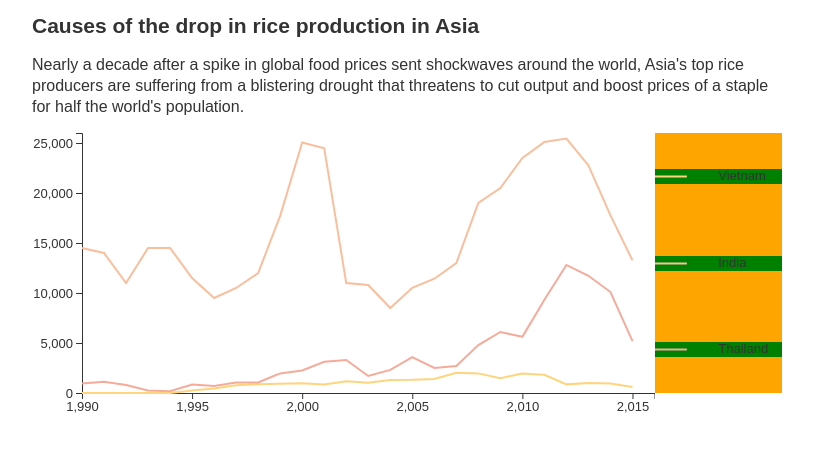
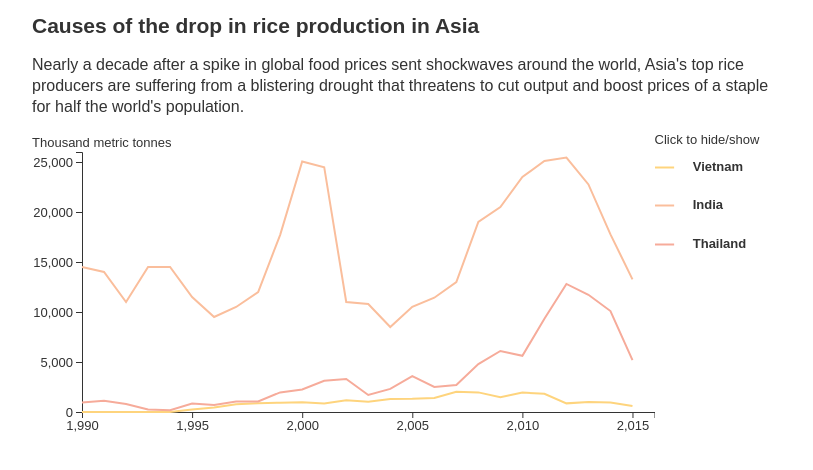
Before and after one commit to sujinleeme/responsive-line-chart-react-d3v5, a React (Create React App) app: page / in a window 1280 px wide. Shown: the top 470 px of the page, without its empty margins (233-1046 px from the left). Built offline with nearby package versions, Linux system fonts and the light colour scheme.

Commit message:
apply toggled lengend style

```diff
--- a/src/ChartComponents.js
+++ b/src/ChartComponents.js
@@ -30,6 +30,22 @@ export const AxisY = D3blackbox(function () {
   d3.select(this.refs.anchor).call(axis);
 });
 
+
+export const ToolTipBox = () => (
+  <Rect />
+);
+
+export const ToolTipLine = D3blackbox(() => {
+  // const { ticksNum = 5, xScale, yScale } = this.props;
+  // const path = d3
+  //   .line()
+  //   .x1(d => xScale(d['Year']))
+  //   .y(d => yScale(d.y))
+  // const axis = d3.line(xScale)
+  // d3.select(this.refs.anchor).call(axis);
+});
+
+
 export const Line = ({
   show, x, xScale, yScale, plotData, strokeColor,
 }) => {
@@ -56,24 +72,45 @@ export const Legend = ({ title, show, onSettingChange }) => (
     <InnerLabel
       onClick={onSettingChange}
     >
-      <svg width="50%">
-        <LabelLine x1="0" y1="50%" x2="50%" y2="50%" stroke={colors[title]} />
-      </svg>
-      <LabelText>{title}</LabelText>
+      <Svg>
+        <LabelLine
+          show={show}
+          x1="0"
+          y1="50%"
+          x2="50%"
+          y2="50%"
+          stroke={colors[title]}
+        />
+      </Svg>
+      <LabelText
+        show={show}
+      >
+        {title}
+      </LabelText>
     </InnerLabel>
   </LabelBox>
 );
 
+
+const Svg = styled.svg`
+  width: 30%;
+`
+const Rect = styled.rect`
+  background: red;
+  width: 30px;
+  height: 30px;
+`;
 const LabelLine = styled.line`
-  stroke-width:2;
+  stroke-width: 2
+  opacity: ${props => props.show ? 1 : 0.5};
+  )};
 `;
 
 const LabelBox = styled.div`
   flex: 1;
   display: flex;
   flex-direction: row;
-  justify-InnerLabel: center;
-  background-color: orange;
+  justify-content: center;
 `;
 
 const InnerLabel = styled.div`
@@ -81,17 +118,17 @@ const InnerLabel = styled.div`
   margin: auto;
   display: flex;
   justify-InnerLabel: center;
-  background-color: green;
   cursor: pointer;
 `;
 
 const LabelText = styled.span`
-  width: 50%;
+  width: 70%;
   font-family : 'CuratorBold', sans-serif;
   font-size : 13px;
   display: flex;
   flex-direction: column;
   justify-InnerLabel: center;
+  font-weight: ${props => props.show ? 'bold ' : 'normal !important'};
 `;
 
 const Path = styled.path`
@@ -100,3 +137,6 @@ const Path = styled.path`
   stroke-width: 2px;
   transition: d 0.5s;
 `;
+
+const HoverLine = styled.line`
+`;
--- a/src/DataHandler.js
+++ b/src/DataHandler.js
@@ -4,6 +4,9 @@ export const getPlotData = (arr, keyX, keyY) => arr.map((d, i) => ({
   y: d[keyY],
 }));
 
+
+export const getColumnsX = (arr, keyX) => arr.map(e => e[keyX]);
+
 export const addPlotData = (currentArr, initArr, key) => currentArr.map((e, i) => ({ ...e, [key]: initArr[i][key] }));
 
 export const removePlotData = (arr, key) => arr.map(({ [key]: _, ...keepAttrs }) => keepAttrs);
--- a/src/LineChart.js
+++ b/src/LineChart.js
@@ -1,10 +1,13 @@
 import React, { Component } from 'react';
 import styled from 'styled-components';
+import ReactDOM from 'react-dom';
 import { media } from './style-utils';
 import colors from './colors';
 import Contents from './ChartContents';
 import d3 from './d3';
-import { AxisX, AxisY, Line, Legend } from './ChartComponents';
+import {
+  AxisX, AxisY, Line, Legend, ToolTipLine, ToolTipBox,
+} from './ChartComponents';
 import {
   getPlotData, getLegends, addPlotData, removePlotData,
 } from './DataHandler';
@@ -41,9 +44,13 @@ export default class LineChart extends Component {
         Thailand: true,
         Vietnam: true,
       },
+      toolTip: false,
       legends: [],
     };
     this.onPlotDataChange = this.onPlotDataChange.bind(this);
+    this.drawToolTip = this.drawToolTip.bind(this);
+    this.showToolTip = this.showToolTip.bind(this);
+    this.moveToolTip = this.moveToolTip.bind(this);
   }
 
   componentDidMount() {
@@ -57,26 +64,47 @@ export default class LineChart extends Component {
       defaultData: data,
       plotData: data,
       legends: getLegends(data.columns, 'Year'),
-    }, this.onChangeChartSize(data)));
+    }, this.onChartSizeChange(data)));
   }
 
-  onChangeChartSize(data) {
+  onChartSizeChange(data) {
     const { plotWidth } = this.state;
-    this.setState({ xScale: this.onScaleX(data, plotWidth, 'Year'), yScale: this.onScaleY(data) },
+    this.setState({ xScale: this.scaleX(data, plotWidth, 'Year'), yScale: this.scaleY(data) },
       window.addEventListener('resize', this.onPlotWidthChange.bind(this)));
   }
 
-  onChangeAxis() {
+  onAxisChange() {
     const { plotData, plotWidth, isShow } = this.state;
     const selections = Object.values(isShow).filter(Boolean).length;
     if (selections === 0) { return; }
     this.setState({
-      xScale: this.onScaleX(plotData, plotWidth, 'Year'),
-      yScale: this.onScaleY(plotData),
+      xScale: this.scaleX(plotData, plotWidth, 'Year'),
+      yScale: this.scaleY(plotData),
     });
   }
 
-  onScaleX(data, plotWidth, keyName) {
+  drawToolTip(showTooltip, pos, data) {
+    const props = { showTooltip, pos, data };
+    ReactDOM.render(<ToolTipBox {...props} />, document.getElementById('tooltip'));
+  }
+
+  moveToolTip() {
+    const { xScale } = this.state;
+    // var x0 = xScale.invert(d3.mouse(this)[0])
+    console.log(xScale.invert);
+      // i = bisectDate(data, x0, 1),
+      // d0 = data[i - 1],
+      // d1 = data[i],
+      // d = x0 - d0.date > d1.date - x0 ? d1 : d0;
+  }
+
+  showToolTip() {
+    this.setState(prevState => ({
+      toolTip: !prevState.toolTip,
+    }));
+  }
+
+  scaleX(data, plotWidth, keyName) {
     const scaleData = data.map(d => +d[keyName]);
     const dataPoint = {
       min: d3.min(scaleData),
@@ -88,7 +116,7 @@ export default class LineChart extends Component {
     return scale;
   }
 
-  onScaleY(data) {
+  scaleY(data) {
     const { plotHeight } = this.state;
     const scaleData = [].concat(...data.map(d => [+d.Vietnam, +d.India, +d.Thailand]));
     const dataPoint = {
@@ -113,7 +141,7 @@ export default class LineChart extends Component {
         ...isShow,
         [countryName]: show,
       },
-    }, this.onChangeAxis);
+    }, this.onAxisChange);
   }
 
   onPlotWidthChange() {
@@ -125,14 +153,15 @@ export default class LineChart extends Component {
     this.setState({
       plotWidth,
       plotHeight,
-      xScale: this.onScaleX(plotData, plotWidth, 'Year'),
-      yScale: this.onScaleY(plotData),
+      xScale: this.scaleX(plotData, plotWidth, 'Year'),
+      yScale: this.scaleY(plotData),
     });
   }
 
   render() {
     const {
       plotData, xScale, yScale, plotHeight, isShow, legends,
+      toolTip,
     } = this.state;
     const { viewType } = this.props;
     const x = MARGIN[viewType].left;
@@ -147,8 +176,13 @@ export default class LineChart extends Component {
         </Deck>
         <Wrapper>
           <Chart innerRef={this.ChartCanvas} height={CANVAS_HEIGHT[viewType]}>
+            <Text>Thousand metric tonnes</Text>
             { plotData.length > 0 && (
-            <SVGCanvas>
+            <SVGCanvas
+              onMouseEnter={this.showToolTip}
+              onMouseLeave={this.showToolTip}
+              onMouseMove={this.moveToolTip}
+            >
               <AxisX
                 x={x}
                 y={plotHeight}
@@ -161,6 +195,9 @@ export default class LineChart extends Component {
                 yScale={yScale}
                 ticksNum={5}
               />
+              <svg id="tooltip">
+                {toolTip && (<ToolTipBox />) }
+              </svg>
               {legends.map(legend => (
                 <Line
                   key={legend}
@@ -177,13 +214,14 @@ export default class LineChart extends Component {
             )
           }
           </Chart>
-          <LegendContainer height={plotHeight}>
+          <LegendContainer height={plotHeight/2}>
+            <Text>Click to hide/show</Text>
             {legends.map(legend => (
               <Legend
                 key={legend}
                 title={legend}
                 strokeColor={colors[legend]}
-                show={isShow}
+                show={isShow[legend]}
                 onSettingChange={() => this.onPlotDataChange(legend)}
               />
             ))
@@ -243,3 +281,8 @@ const LegendContainer = styled.div`
     height: 80px;
     `}
 `;
+
+const Text = styled.span`
+    font-size: 13px;
+    color: #333333;
+`
--- a/src/colors.js
+++ b/src/colors.js
@@ -3,4 +3,5 @@ export default {
   Thailand: '#F6AB9A',
   Vietnam: '#FED47D',
   Text: '#333333',
+  BoldText: '#000000',
 };
```
